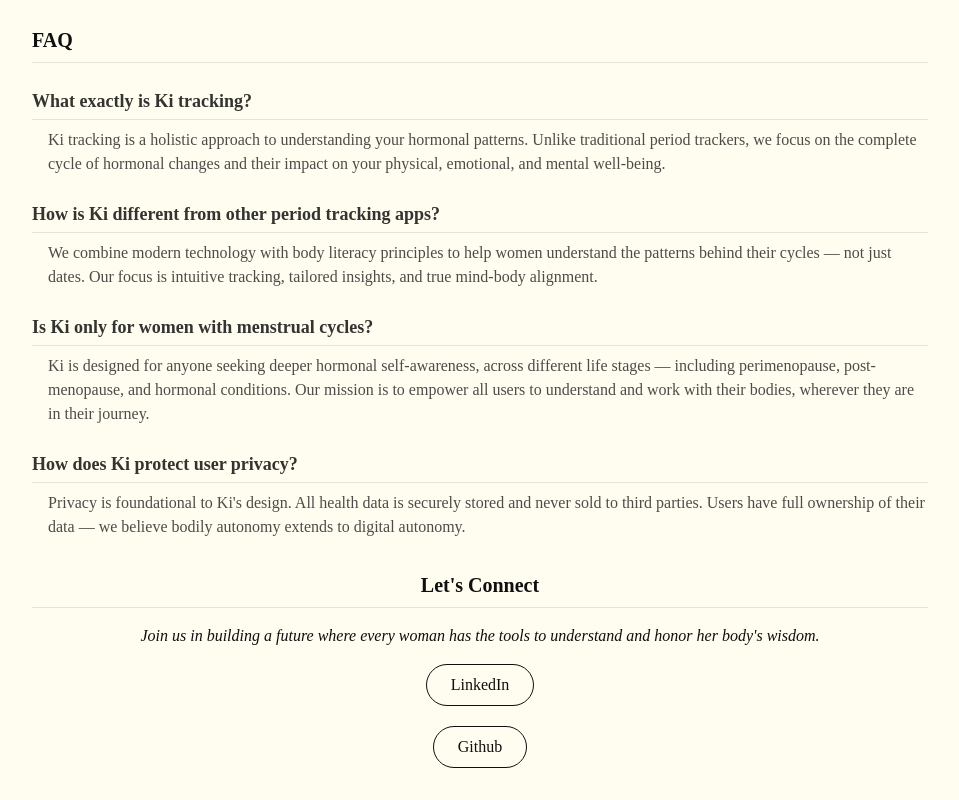
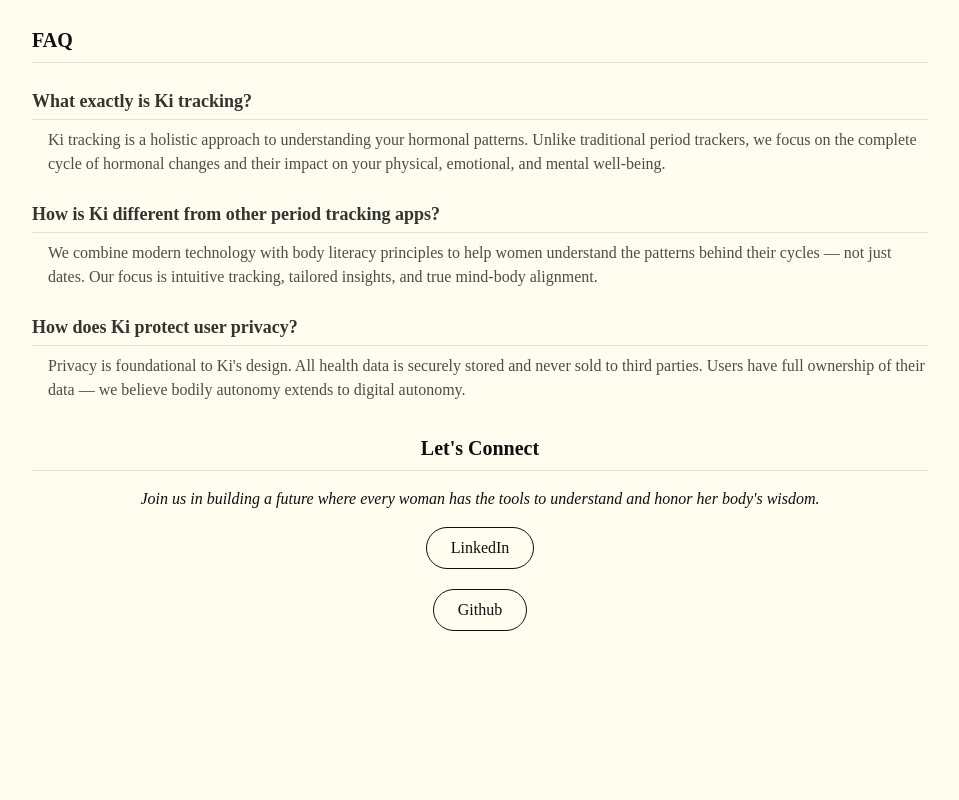
Before and after one commit to racheltomasetti/a-digital-glimpse-into-my-mind, a Next.js app: page / in a window 1280 px wide. Shown: the part 3412-4212 px from the top of the page, without its empty margins (160-1119 px from the left). After the commit the page ends 4075 px from the top, so only its background shows below. Built offline with nearby package versions, Linux system fonts and the light colour scheme.

Commit message:
removed q

```diff
--- a/src/app/page.tsx
+++ b/src/app/page.tsx
@@ -358,19 +358,6 @@
 
             <div className="space-y-2">
               <p className="font-semibold text-lg text-black/80 border-b border-black/10 pb-1">
-                Is Ki only for women with menstrual cycles?
-              </p>
-              <p className="pl-4 text-black/70">
-                Ki is designed for anyone seeking deeper hormonal
-                self-awareness, across different life stages — including
-                perimenopause, post-menopause, and hormonal conditions. Our
-                mission is to empower all users to understand and work with
-                their bodies, wherever they are in their journey.
-              </p>
-            </div>
-
-            <div className="space-y-2">
-              <p className="font-semibold text-lg text-black/80 border-b border-black/10 pb-1">
                 How does Ki protect user privacy?
               </p>
               <p className="pl-4 text-black/70">
```
